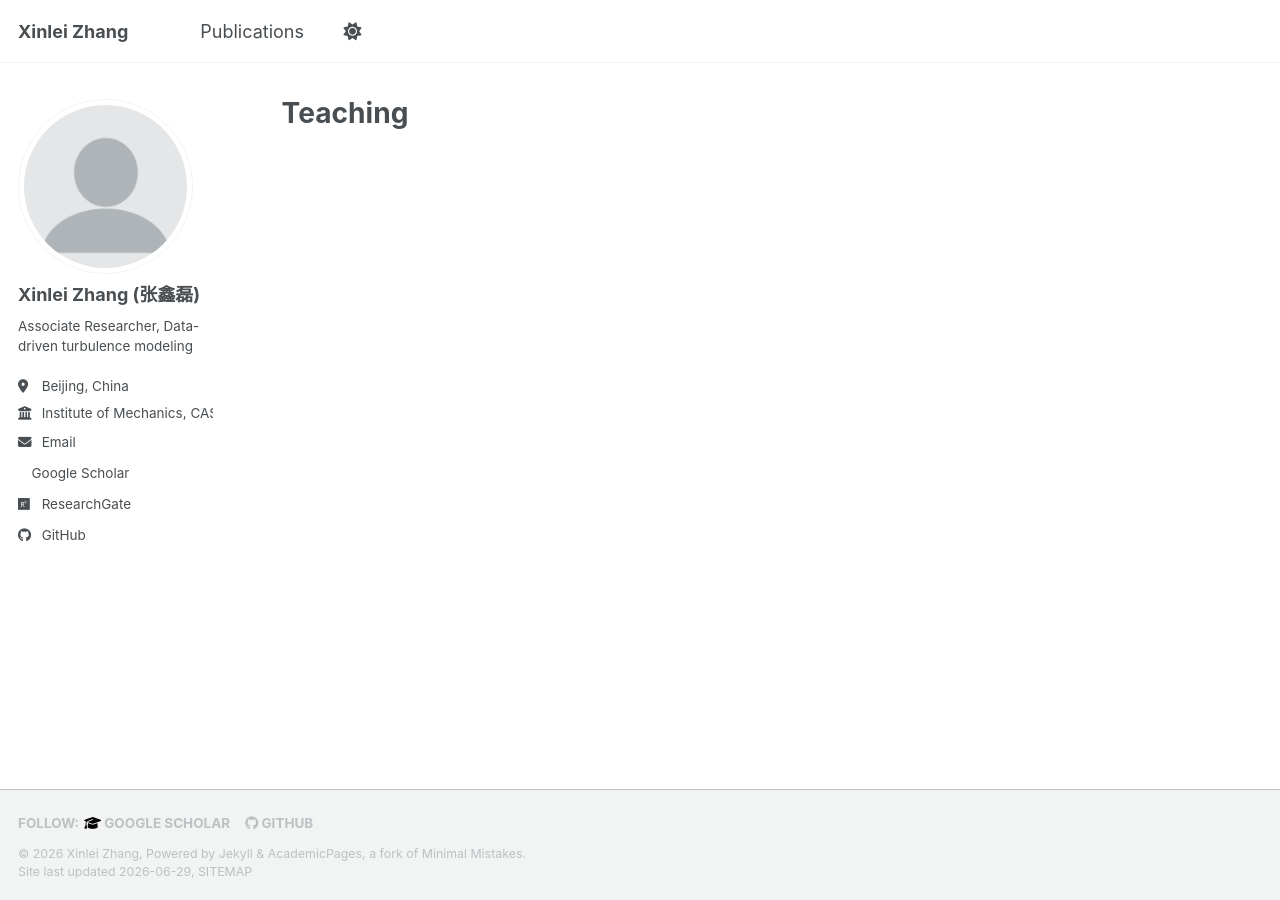
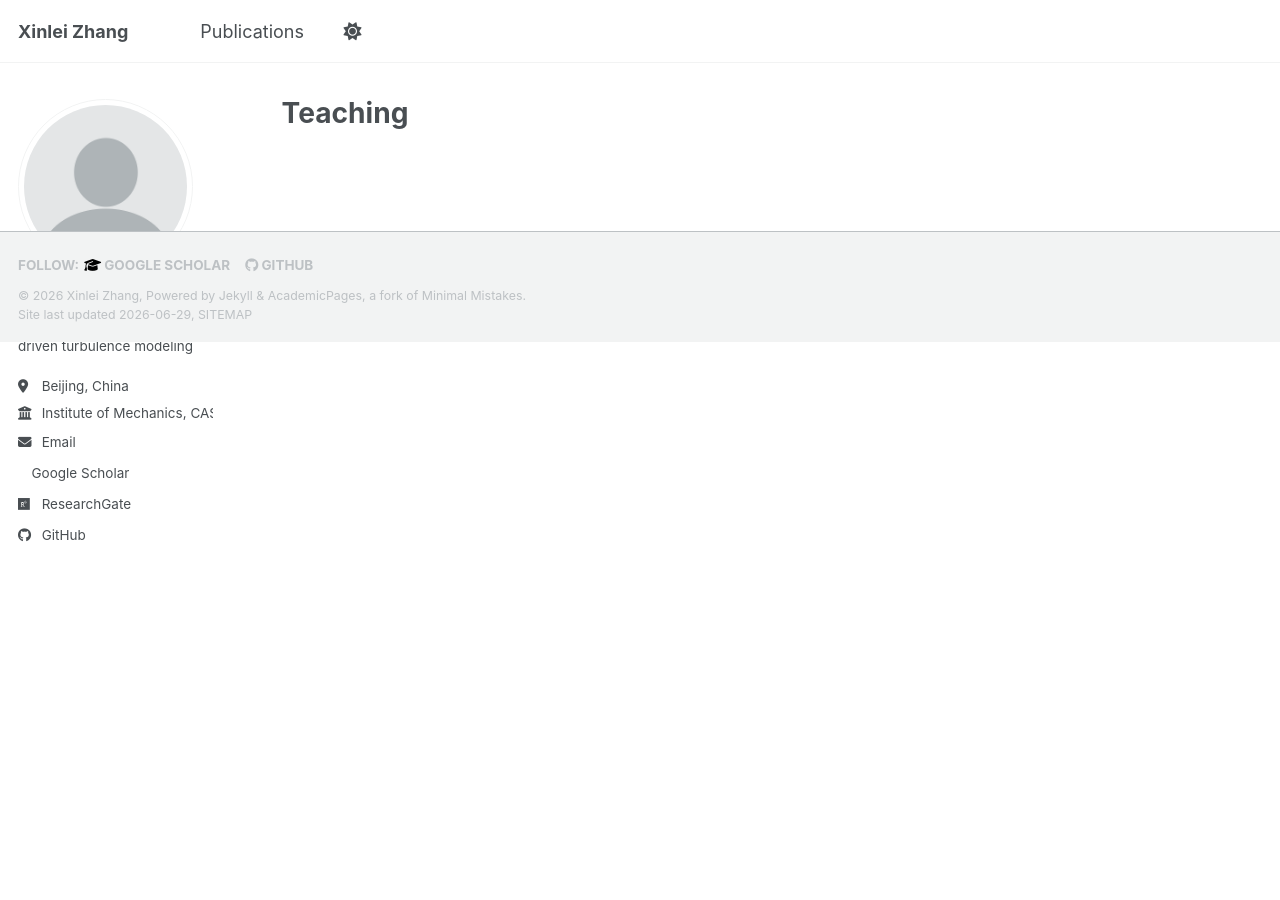
Before and after one commit to XinleiZhang/home, a Jekyll site: the page built from _pages/teaching.html, in a window 1280 px wide. Built offline with Jekyll 4.4.1, drawn with Linux system fonts in a browser that asks for light colours; a style sheet for code colours, icons or effects is not loaded.

Commit message:
Unpin footer: make it flow with page content instead of fixed to screen

```diff
--- a/_sass/_custom.scss
+++ b/_sass/_custom.scss
@@ -43,3 +43,12 @@
 .page__content {
   padding-bottom: 4rem !important;
 }
+
+/* Make footer flow normally instead of fixed to screen bottom */
+.page__footer {
+  position: relative !important;
+  bottom: auto !important;
+}
+body {
+  padding-bottom: 0 !important;
+}
```
